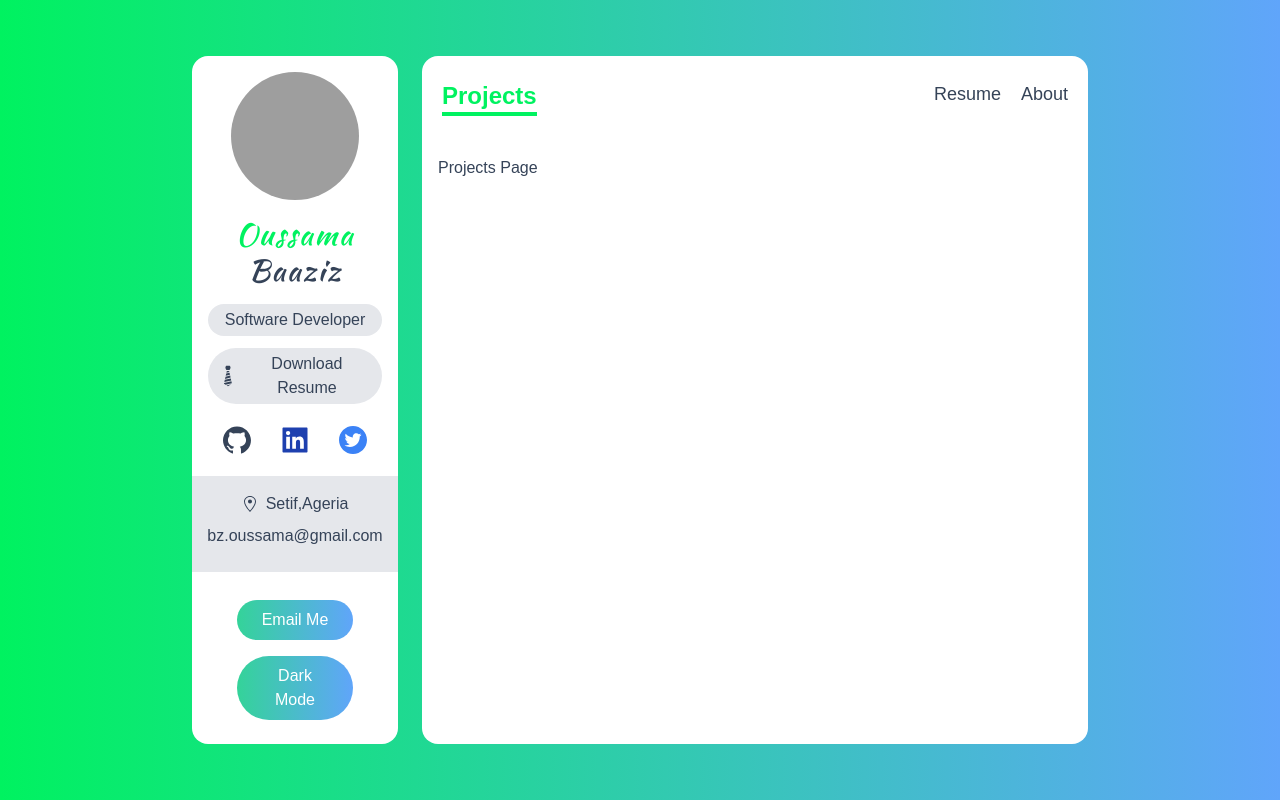
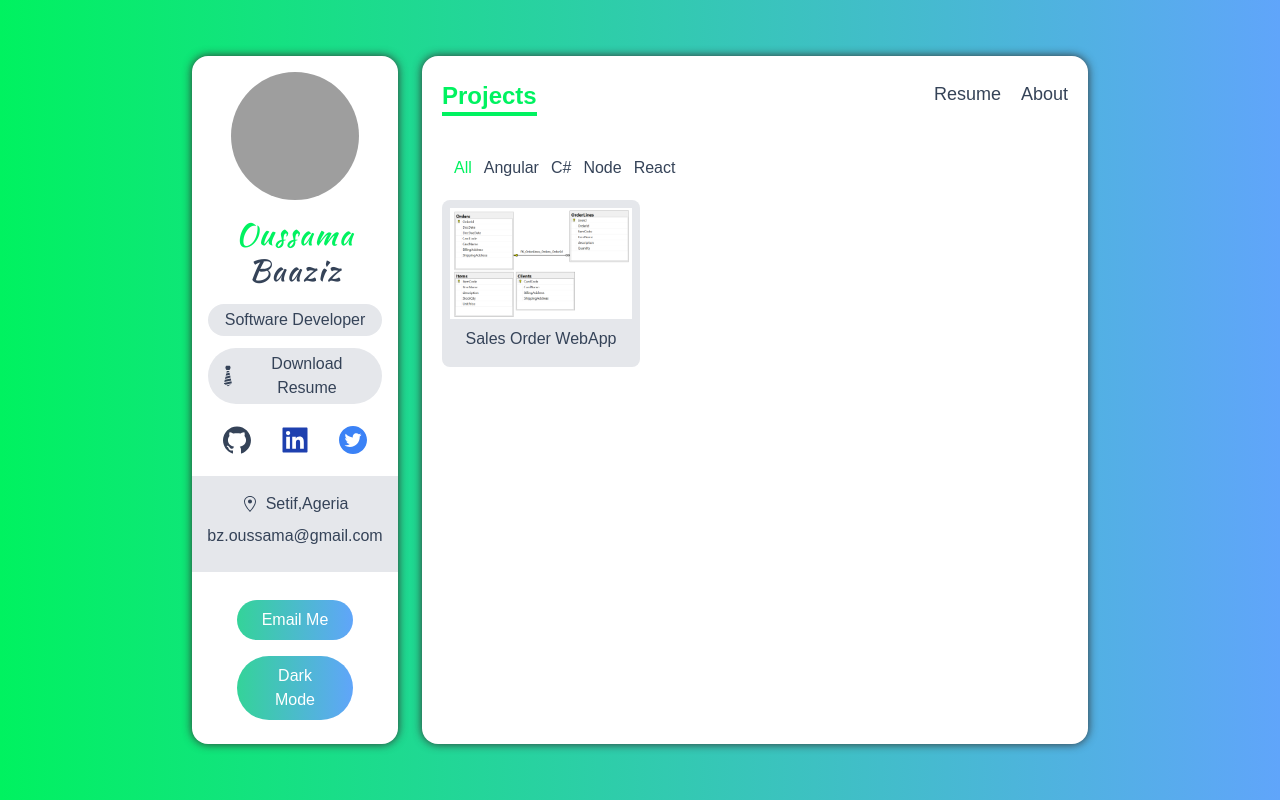
Before and after one commit to ouss4m4/nextjsportfolio, a Next.js app: page /projects in a window 1280 px wide. Built offline with nearby package versions, Linux system fonts and the light colour scheme; grey boxes are pictures that could not be loaded.

Commit message:
projects map

```diff
--- a/components/Bar.tsx
+++ b/components/Bar.tsx
@@ -3,7 +3,7 @@ import { ISkill } from '../types';
 
 const Bar: FC<{ data: ISkill }> = ({ data: { name, level, Icon } }) => {
   return (
-    <div className="flex my-2 text-white bg-gray-300 rounded-full">
+    <div className="flex my-2 text-white bg-gray-300 rounded-full dark:bg-dark-300">
       <div
         className="flex items-center px-4 py-1 rounded-full bg-gradient-to-r from-green to-blue-600"
         style={{ width: level }}
--- /dev/null
+++ b/components/ProjectCard.tsx
@@ -0,0 +1,72 @@
+import React, { FC, useState } from 'react';
+import { AiFillGithub, AiFillProject } from 'react-icons/ai';
+import { MdClose } from 'react-icons/md';
+import { IProject } from '../types';
+
+const ProjectCard: FC<{ project: IProject }> = ({
+  project: {
+    name,
+    category,
+    deployed_url,
+    description,
+    github_url,
+    image_path,
+    tags,
+  },
+}) => {
+  const [showDetail, setShowDetail] = useState(false);
+  return (
+    <div>
+      <img
+        src={image_path}
+        alt={name}
+        className="cursor-pointer"
+        onClick={() => setShowDetail(true)}
+      />
+      <p className="my-2 text-center">{name}</p>
+      {showDetail && (
+        <div className="absolute top-0 left-0 z-10 grid w-full h-auto p-2 text-black bg-gray-100 rounded-sm md:grid-cols-2 gap-x-12 dark:text-white dark:bg-dark-100">
+          <div>
+            <img src={image_path} alt={name} />
+            <div className="flex justify-center my-4 space-x-3">
+              <a
+                href={github_url}
+                className="flex items-center px-4 py-2 space-x-3 bg-gray-200 dark:bg-dark-200"
+              >
+                <AiFillGithub /> <span>Source Code</span>
+              </a>
+              <a
+                href={github_url}
+                className="flex items-center px-4 py-2 space-x-3 bg-gray-200 dark:bg-dark-200"
+              >
+                <AiFillProject /> <span>Live</span>
+              </a>
+            </div>
+          </div>
+          <div>
+            <h2 className="mb-3 text-xl font-medium md:text-2xl">{name}</h2>
+            <h3 className="mb-3 font-medium">{description}</h3>
+            <div className="flex flex-wrap mt-5 space-x-2 text-sm tracking-wider">
+              {tags.map((tag, i) => (
+                <span
+                  key={i}
+                  className="px-2 py-1 my-1 bg-gray-200 rounded-sm dark:bg-dark-200"
+                >
+                  {tag}
+                </span>
+              ))}
+            </div>
+          </div>
+          <button
+            onClick={() => setShowDetail(false)}
+            className="absolute p-1 bg-gray-200 rounded-full top-3 right-3 focus:outline-none dark:bg-dark-200"
+          >
+            <MdClose size={30} />
+          </button>
+        </div>
+      )}
+    </div>
+  );
+};
+
+export default ProjectCard;
--- /dev/null
+++ b/components/ProjectsNavbar.tsx
@@ -0,0 +1,32 @@
+import { FC } from 'react';
+import { ICategory } from '../types';
+
+const NavItem: FC<{
+  value: ICategory | 'all';
+  handleFiltering: Function;
+  active: string;
+}> = ({ value, handleFiltering, active }) => {
+  let classNames = 'capitalize cursor-pointer hover:text-green';
+  if (active === value) {
+    classNames += ' text-green';
+  }
+  return (
+    <li className={classNames} onClick={() => handleFiltering(value)}>
+      {value}
+    </li>
+  );
+};
+
+const ProjectsNavbar = (props) => {
+  return (
+    <div className="flex px-3 py-2 space-x-3 overflow-x-auto list-none">
+      <NavItem value="all" {...props} />
+      <NavItem value="angular" {...props} />
+      <NavItem value="c#" {...props} />
+      <NavItem value="node" {...props} />
+      <NavItem value="react" {...props} />
+    </div>
+  );
+};
+
+export default ProjectsNavbar;
--- a/data.ts
+++ b/data.ts
@@ -1,7 +1,7 @@
 import { RiComputerLine } from 'react-icons/ri';
 import { BsCircleFill } from 'react-icons/bs';
 
-import { IService, ISkill } from './types';
+import { IProject, IService, ISkill } from './types';
 
 export const services: IService[] = [
   {
@@ -67,3 +67,16 @@ export const tools: ISkill[] = [
     Icon: BsCircleFill,
   },
 ];
+
+export const projects: IProject[] = [
+  {
+    name: 'Sales Order WebApp',
+    category: ['c#', 'react'],
+    deployed_url: 'https://salesorder-app.azurewebsites.net/',
+    github_url: 'https://github.com/ouss4m4/sales-order',
+    description:
+      'WebApp to create SalesOrders for clients. Built from scratch with Net Core and React. Deployed at Azure',
+    image_path: '/images/salesorder.png',
+    tags: ['C#', 'DotNet', 'React', 'TypeScript', 'Azure'],
+  },
+];
--- a/package.json
+++ b/package.json
@@ -9,6 +9,7 @@
   },
   "dependencies": {
     "next": "12.0.2",
+    "next-themes": "0.0.15",
     "react": "17.0.2",
     "react-dom": "17.0.2",
     "react-icons": "^4.3.1"
--- a/pages/_app.tsx
+++ b/pages/_app.tsx
@@ -1,19 +1,23 @@
 import React from 'react';
+import { ThemeProvider } from 'next-themes';
+
 import Navbar from '../components/Navbar';
 import Sidebar from '../components/Sidebar';
 import '../styles/globals.css';
 
 function MyApp({ Component, pageProps }) {
   return (
+    <ThemeProvider attribute="class">
       <div className="grid grid-cols-12 gap-6 px-5 my-14 xl:px-48 lg:px-6 md:px-32 sm:px-20">
-      <div className="col-span-12 p-4 text-center bg-white lg:col-span-3 rounded-2xl">
+        <div className="col-span-12 p-4 text-center bg-white dark:bg-dark-500 lg:col-span-3 rounded-2xl shadow-custom-light dark:shadow-custom-dark">
           <Sidebar />
         </div>
-      <div className="flex flex-col col-span-12 bg-white lg:col-span-9 rounded-2xl">
+        <div className="flex flex-col col-span-12 bg-white dark:bg-dark-500 lg:col-span-9 rounded-2xl shadow-custom-light dark:shadow-custom-dark">
           <Navbar />
           <Component {...pageProps} />
         </div>
       </div>
+    </ThemeProvider>
   );
 }
 
--- a/pages/_document.tsx
+++ b/pages/_document.tsx
@@ -3,7 +3,7 @@ import Document, { Html, Head, Main, NextScript } from 'next/document';
 export default class MyDocument extends Document {
   render() {
     return (
-      <Html>
+      <Html lang="en">
         <Head>
           <link rel="preconnect" href="https://fonts.googleapis.com" />
           <link rel="preconnect" href="https://fonts.gstatic.com" />
@@ -12,7 +12,7 @@ export default class MyDocument extends Document {
             rel="stylesheet"
           />
         </Head>
-        <body className="bg-gradient-to-r from-green to-blue-400 ">
+        <body className="bg-gradient-to-r from-green to-blue-400 dark:from-dark-500 dark:to-dark-700 dark:text-gray-100">
           <Main />
           <NextScript />
         </body>
--- a/pages/index.tsx
+++ b/pages/index.tsx
@@ -12,13 +12,16 @@ const index = () => {
         faster while respecting business rules.
       </h5>
       <div
-        className="flex-grow p-4 mt-5 bg-gray-400"
+        className="flex-grow p-4 mt-5 bg-gray-400 dark:bg-dark-100"
         style={{ marginLeft: '-1.5rem', marginRight: '-1.5rem' }}
       >
         <h6 className="my-3 text-xl font-bold tracking-wide">What I Offer</h6>
         <div className="grid gap-6 lg:grid-cols-2 ">
           {services.map((s) => (
-            <div className="bg-gray-200 rounded-lg lg:col-span-1">
+            <div
+              className="bg-gray-200 rounded-lg dark:bg-dark-200 lg:col-span-1"
+              key={s.title}
+            >
               <ServiceCard service={s} />
             </div>
           ))}
--- a/pages/projects.tsx
+++ b/pages/projects.tsx
@@ -1,9 +1,43 @@
-import React from 'react';
+import React, { useState } from 'react';
+import ProjectCard from '../components/ProjectCard';
+import ProjectsNavbar from '../components/ProjectsNavbar';
+import { projects as projData } from '../data';
+import { ICategory } from '../types';
 
 interface Props {}
 
-const projects = (props: Props) => {
-  return <div className="p-4">Projects Page</div>;
+const Projects = (props) => {
+  const [projects, setProjects] = useState(projData);
+  const [active, setActive] = useState('all');
+
+  const handleFiltering = (category: ICategory | 'all') => {
+    if (category === 'all') {
+      setProjects(projData);
+      setActive(category);
+      return;
+    }
+    const filtered = projData.filter((project) =>
+      project.category.includes(category)
+    );
+    setProjects(filtered);
+    setActive(category);
+  };
+
+  return (
+    <div className="px-5 py-2 overflow-y-scroll" style={{ height: '65vh' }}>
+      <ProjectsNavbar handleFiltering={handleFiltering} active={active} />
+      <div className="relative grid grid-cols-12 gap-4 my-3 ">
+        {projects.map((proj) => (
+          <div
+            className="col-span-12 p-2 bg-gray-200 rounded-lg sm:col-span-6 lg:col-span-4 dark:bg-dark-200"
+            key={proj.image_path}
+          >
+            <ProjectCard project={proj} />
+          </div>
+        ))}
+      </div>
+    </div>
+  );
 };
 
-export default projects;
+export default Projects;
--- a/tailwind.config.js
+++ b/tailwind.config.js
@@ -1,20 +1,34 @@
 module.exports = {
   purge: ['./pages/**/*.{js,ts,jsx,tsx}', './components/**/*.{js,ts,jsx,tsx}'],
-  darkMode: false, // or 'media' or 'class'
+  darkMode: 'class', // or 'media' or 'class'
   theme: {
     fontFamily: {
       kaushan: ['Kaushan Script', 'cursive'],
+    },
+    boxShadow: {
+      'custom-light': '0 0 10px #313131',
+      'custom-dark': '5px 5px 10px #0a0c0e , -5px -5px 10px #14161c',
     },
     extend: {
       colors: {
         green: {
           DEFAULT: '#00f260',
         },
+        dark: {
+          DEFAULT: '#010101',
+          100: '#0a0b0e',
+          200: '#16181d',
+          300: '#16181d',
+          500: '#0f1115',
+          700: '#202125',
+        },
       },
     },
   },
   variants: {
-    extend: {},
+    extend: {
+      boxShadow: ['dark'],
+    },
   },
   plugins: [],
 };
```
Also changed, not shown: components/Sidebar.tsx (+16 -9 lines), types.ts (+12 -0 lines), public/images/salesorder.png (added), 1 other file (tests, documents, lock files or other folders). Lines whose indentation alone changed are shown as unchanged.
